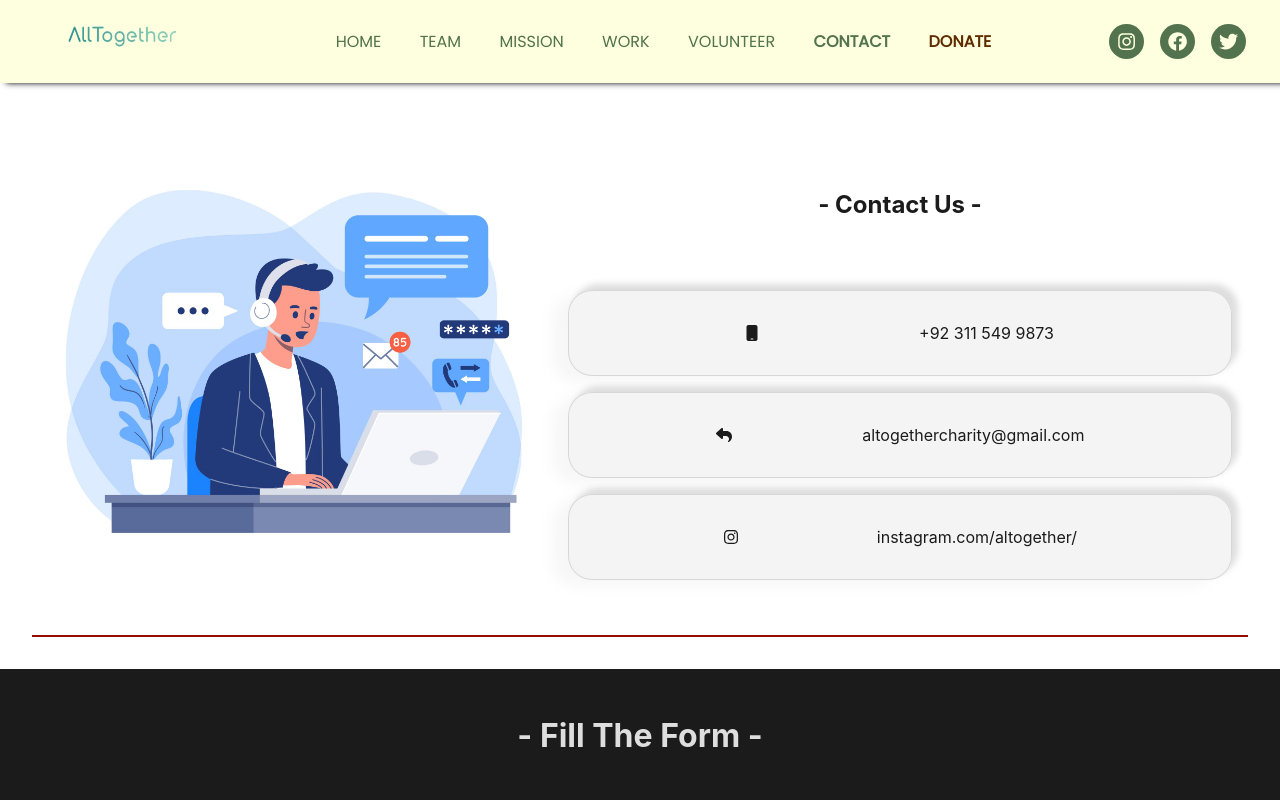
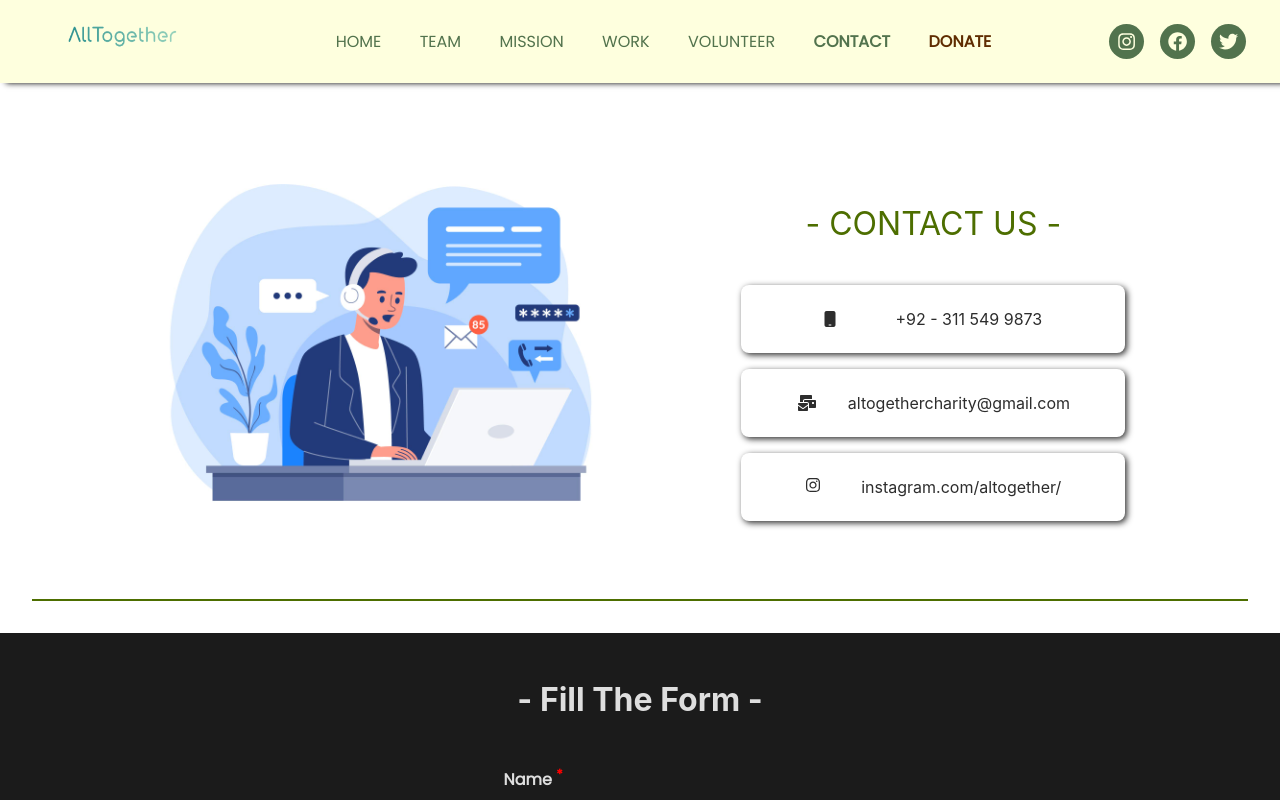
Before and after one commit to WaxifAlee/project_altogether, a Next.js app: page /contact in a window 1280 px wide. Shown: the top 800 px of the page. Built offline with nearby package versions, Linux system fonts and the light colour scheme.

Commit message:
Fixed styling issues with contact page cards, properly adjusting now or lg & sm devices

```diff
--- a/components/Form/Form.jsx
+++ b/components/Form/Form.jsx
@@ -42,7 +42,12 @@ const Form = () => {
         <label htmlFor="from_name">
           Name <sup>*</sup>
         </label>
-        <input placeholder="John Smith" required type="text" name="from_name" />
+        <input
+          placeholder="Muhammad Ali"
+          required
+          type="text"
+          name="from_name"
+        />
       </div>
 
       <div>
@@ -50,7 +55,7 @@ const Form = () => {
           E-mail <sup>*</sup>
         </label>
         <input
-          placeholder="john@example.com"
+          placeholder="muhammad.ali@example.com"
           required
           type="text"
           name="from_email"
--- a/components/Form/Form.module.scss
+++ b/components/Form/Form.module.scss
@@ -32,6 +32,7 @@
     border-bottom: 2px solid rgb(187, 187, 187);
     background: none;
     outline: none;
+    color: #fefefe;
   }
 
   textarea {
--- a/components/Navbar/Navbar.jsx
+++ b/components/Navbar/Navbar.jsx
@@ -31,7 +31,6 @@ const Navbar = () => {
   ];
 
   const [navVisibility, setNavVisibility] = useState(false);
-  const [active, setActive] = useState("");
   const router = useRouter();
 
   return (
@@ -39,7 +38,13 @@ const Navbar = () => {
       <div className={styles.navbar}>
         <div className={styles.navbar__logo_container}>
           <Link href="/">
-            <Image src="/logo.png" alt="logo" width={200} height={60} />
+            <Image
+              src="/logo.png"
+              priority
+              alt="logo"
+              width={200}
+              height={60}
+            />
           </Link>
         </div>
 
--- a/pages/contact.jsx
+++ b/pages/contact.jsx
@@ -3,7 +3,7 @@ import Image from "next/image";
 import { motion } from "framer-motion";
 import { FaInstagram } from "react-icons/fa";
 import { FontAwesomeIcon } from "@fortawesome/react-fontawesome";
-import { faMobile, faMailReply } from "@fortawesome/free-solid-svg-icons";
+import { faMobile, faMailBulk } from "@fortawesome/free-solid-svg-icons";
 
 import { Form, Navbar, Footer } from "../components";
 import styles from "./contact.module.scss";
@@ -13,15 +13,24 @@ const contact = () => {
   const contactCardsData = [
     {
       icon: <FontAwesomeIcon icon={faMobile} />,
-      text: "+92 311 549 9873",
+      text: "+92 - 311 549 9873",
+      fun: () => {
+        window.location.href = `tel:${"+92 311 549 9873"}`; // Use the actual phone number here
+      },
     },
     {
-      icon: <FontAwesomeIcon icon={faMailReply} />,
+      icon: <FontAwesomeIcon icon={faMailBulk} />,
       text: "altogethercharity@gmail.com",
+      fun: () => {
+        window.location.href = `mailto:${"altogethercharity@gmail.com"}`; // Use the actual email address here
+      },
     },
     {
       icon: <FaInstagram />,
       text: "instagram.com/altogether/",
+      fun: () => {
+        window.location.href = `https://${"instagram.com/altogether/"}`; // Use the actual Instagram handle here
+      },
     },
   ];
 
@@ -56,22 +65,17 @@ const contact = () => {
 
             <div className={styles.text}>
               <h2>- Contact Us -</h2>
-              <br />
 
-              {contactCardsData.map((card, index) => (
-                <motion.div
-                  key={index}
-                  initial={{ opacity: 0 }}
-                  whileInView={{ opacity: 1 }}
-                  transition={{ duration: 1 }}
-                  className={styles.contactCard}
-                >
-                  {card.icon}
-                  <p>{card.text}</p>
-                </motion.div>
-              ))}
+              <div className={styles.cards}>
+                {contactCardsData.map((card, index) => (
+                  <div key={index} className={styles.card} onClick={card.fun}>
+                    <span>{card.icon}</span> <span>{card.text}</span>
+                  </div>
+                ))}
+              </div>
             </div>
           </motion.div>
+
           <div className={styles.formContainer}>
             <br />
             <h1>- Fill The Form -</h1>
--- a/pages/contact.module.scss
+++ b/pages/contact.module.scss
@@ -1,3 +1,5 @@
+$media-mobile: "only screen and (max-width : 600px)";
+
 .section {
   //background: linear-gradient(rgb(194, 222, 255), rgb(255, 209, 171));
   color: rgba(0, 0, 0, 0.699);
@@ -11,64 +13,53 @@
     gap: 2rem;
     overflow: hidden;
 
-    @media screen and (max-width: 480px) {
-      img {
-        width: 320px;
-        height: 320px;
-      }
-
-      .text {
-        width: 100%;
-      }
-    }
-
     .contactInfoContainer {
       width: 100%;
       display: flex;
       flex-direction: row;
-      justify-content: center;
+      justify-content: space-evenly;
       align-items: center;
       flex-wrap: wrap;
-      border-bottom: 2px solid rgb(148, 11, 1);
+      border-bottom: 2px solid #4d6e00;
 
       img {
         flex: 1;
-      }
-
-      div {
-        display: flex;
-        justify-content: center;
-        align-items: center;
+        width: 480px;
+        height: auto;
       }
 
       .text {
         display: flex;
         flex-direction: column;
-        color: rgb(27, 27, 27);
-        gap: 1rem;
-        padding: 1rem;
-        flex: 1;
-        .contactCard {
+        color: #4d6e00;
+
+        h2 {
+          font-size: 2em;
+          text-transform: uppercase;
+          text-align: center;
+          font-weight: 400;
+        }
+
+        .card {
+          color: #2d2d2d;
+          padding: 1.5rem;
+          margin: 1rem;
+          box-shadow: 2px 2px 6px #2d2d2d;
+          border-radius: 8px;
+          text-align: center;
+          cursor: pointer;
+
           display: flex;
           flex-direction: row;
           justify-content: space-evenly;
           align-items: center;
-          padding: 1rem;
-          background-color: rgba(236, 236, 236, 0.596);
-          width: 100%;
 
-          box-shadow: 6px -6px 6px rgba(178, 178, 178, 0.432),
-            -16px 6px 13px rgba(240, 240, 240, 0.562);
-
-          cursor: pointer;
-
-          border-radius: 24px;
-          border: 1px solid rgba(178, 178, 178, 0.432);
+          width: 30vw;
 
           &:hover {
-            color: white;
-            background: rgb(27, 27, 27);
-            transition: 0.5s all ease;
+            background-color: #2d2d2d;
+            color: #dedede;
+            transition: 0.5s all ease-in;
           }
         }
       }
@@ -82,11 +73,26 @@
       width: 100vw;
       background-color: rgb(27, 27, 27);
       color: #dedede;
-      //background-image: linear-gradient(135deg, #8bc6ec 0%, #9599e2 100%);
-
       h1 {
         font-size: 2em;
       }
     }
   }
+
+  @media #{$media-mobile} {
+    .pageContainer {
+      .contactInfoContainer {
+        img {
+          width: 320px;
+          height: auto;
+        }
+
+        .text {
+          .card {
+            width: 80vw;
+          }
+        }
+      }
+    }
+  }
 }
```
